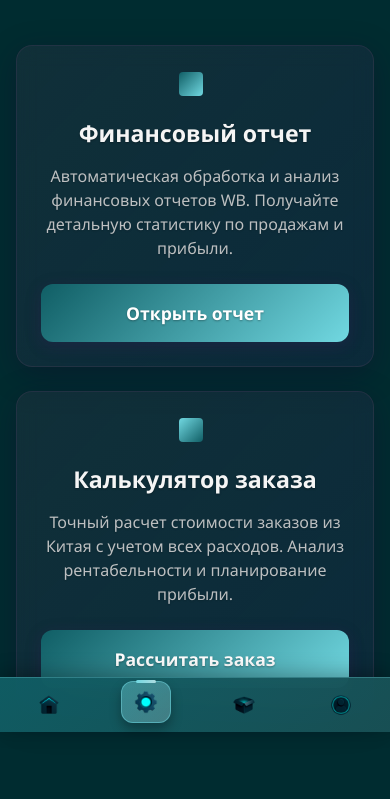
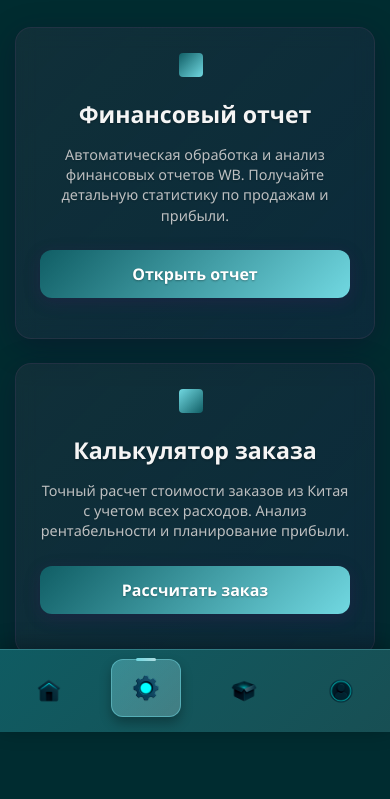
Before and after one commit to ser6eevich/sk-bot, a website: page public/tools.html in a window 390 px wide. Shown: the part 112-911 px from the top of the page. After the commit the page ends 873 px from the top, so only its background shows below. Drawn offline with nearby package versions, Linux system fonts and the light colour scheme; a script that the page names is missing.

Commit message:
Increase bottom menu height and icon sizes, optimize mobile design

```diff
--- a/public/styles.css
+++ b/public/styles.css
@@ -520,7 +520,7 @@ small {
 	backdrop-filter: blur(20px);
 	border-top: 1px solid rgba(113, 216, 225, 0.3);
 	box-shadow: 0 -4px 20px rgba(0, 0, 0, 0.3);
-	padding: 12px 0;
+	padding: 16px 0;
 	z-index: 1000;
 	display: flex;
 	justify-content: space-around;
@@ -531,12 +531,12 @@ small {
 	display: flex;
 	flex-direction: column;
 	align-items: center;
-	padding: 12px 16px;
+	padding: 16px 20px;
 	border-radius: 12px;
 	text-decoration: none;
 	color: rgba(255, 255, 255, 0.7);
 	transition: all 0.3s ease;
-	min-width: 70px;
+	min-width: 80px;
 	position: relative;
 }
 
@@ -582,17 +582,17 @@ small {
 }
 
 .bottom-menu-icon {
-	font-size: 24px;
+	font-size: 28px;
 	text-shadow: 0 1px 2px rgba(0, 0, 0, 0.3);
 	display: flex;
 	align-items: center;
 	justify-content: center;
-	height: 32px;
+	height: 36px;
 }
 
 .menu-icon-img {
-	width: 28px;
-	height: 28px;
+	width: 32px;
+	height: 32px;
 	object-fit: contain;
 	filter: brightness(0.8) contrast(1.2);
 	transition: all 0.3s ease;
@@ -608,7 +608,7 @@ small {
 
 /* Отступ для контента, чтобы не перекрывался с меню */
 body {
-	padding-bottom: 80px;
+	padding-bottom: 100px;
 }
 
 /* Стили для главной страницы */
@@ -646,22 +646,22 @@ body {
 /* Адаптивность для мобильных устройств */
 @media (max-width: 768px) {
 	.bottom-menu {
-		padding: 6px 0;
+		padding: 12px 0;
 	}
 
 	.bottom-menu-item {
-		padding: 6px 8px;
-		min-width: 50px;
+		padding: 12px 16px;
+		min-width: 70px;
 	}
 
 	.bottom-menu-icon {
-		font-size: 22px;
-		height: 28px;
+		font-size: 26px;
+		height: 32px;
 	}
 
 	.menu-icon-img {
-		width: 24px;
-		height: 24px;
+		width: 28px;
+		height: 28px;
 	}
 
 	.bottom-menu-text {
@@ -669,6 +669,90 @@ body {
 	}
 
 	body {
-		padding-bottom: 70px;
+		padding-bottom: 90px;
+	}
+
+	/* Уменьшаем общие размеры для мобильных */
+	.container {
+		padding-left: 15px;
+		padding-right: 15px;
+	}
+
+	.display-5 {
+		font-size: 2rem;
+	}
+
+	.display-4 {
+		font-size: 2.5rem;
+	}
+
+	.display-1 {
+		font-size: 3rem;
+	}
+
+	.card-body {
+		padding: 1.5rem;
+	}
+
+	.btn-lg {
+		padding: 0.75rem 1.5rem;
+		font-size: 1rem;
+	}
+
+	.lead {
+		font-size: 1.1rem;
+	}
+
+	/* Дополнительные уменьшения для мобильных */
+	.mb-5 {
+		margin-bottom: 2rem !important;
+	}
+
+	.mb-4 {
+		margin-bottom: 1.5rem !important;
+	}
+
+	.mb-3 {
+		margin-bottom: 1rem !important;
+	}
+
+	.py-4 {
+		padding-top: 1.5rem !important;
+		padding-bottom: 1.5rem !important;
+	}
+
+	.card {
+		margin-bottom: 1rem;
+	}
+
+	.btn {
+		font-size: 0.9rem;
+		padding: 0.5rem 1rem;
+	}
+
+	.btn-lg {
+		font-size: 1rem;
+		padding: 0.75rem 1.5rem;
+	}
+
+	/* Уменьшаем отступы в контейнере */
+	.container {
+		margin-top: 1rem;
+	}
+
+	/* Уменьшаем размеры иконок в карточках */
+	.icon {
+		font-size: 2rem;
+	}
+
+	/* Уменьшаем размеры заголовков */
+	h1, h2, h3, h4, h5, h6 {
+		margin-bottom: 0.5rem;
+	}
+
+	/* Уменьшаем размеры текста */
+	p, .card-text {
+		font-size: 0.9rem;
+		line-height: 1.4;
 	}
 }
```
